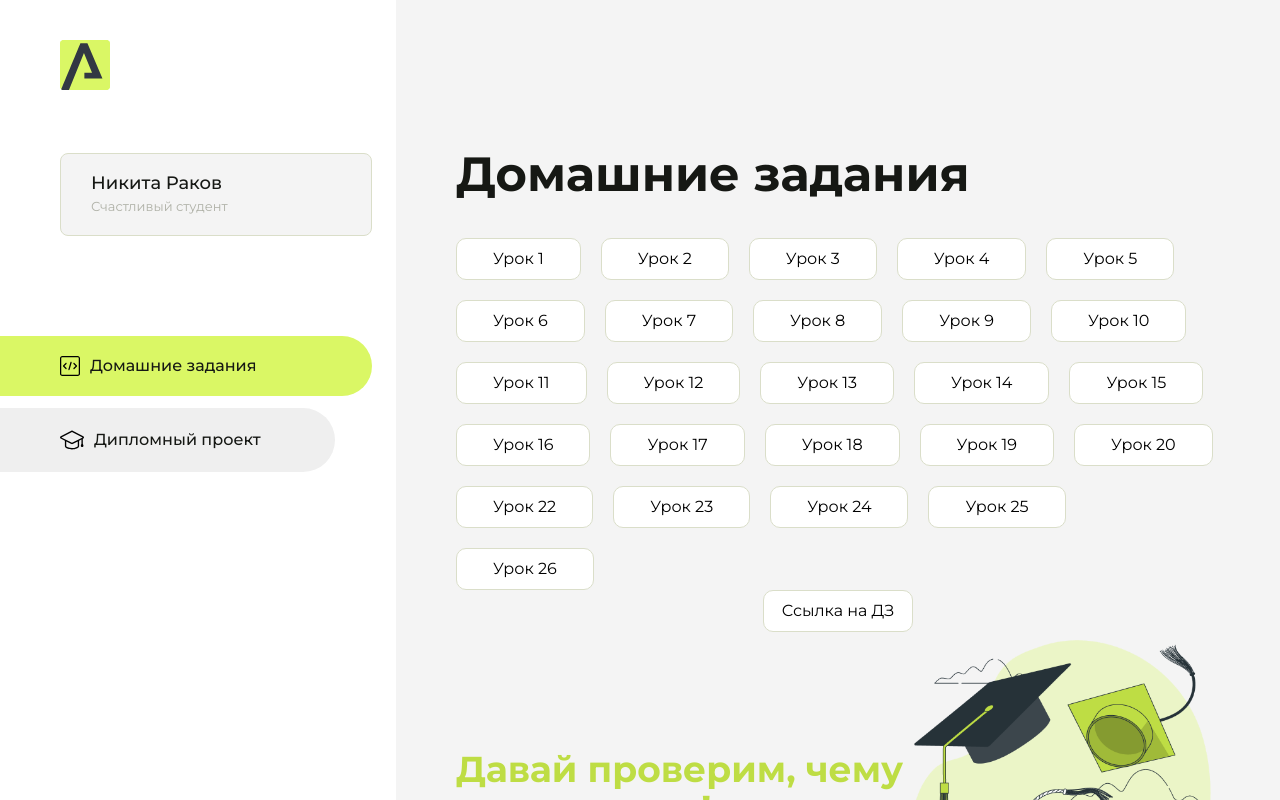
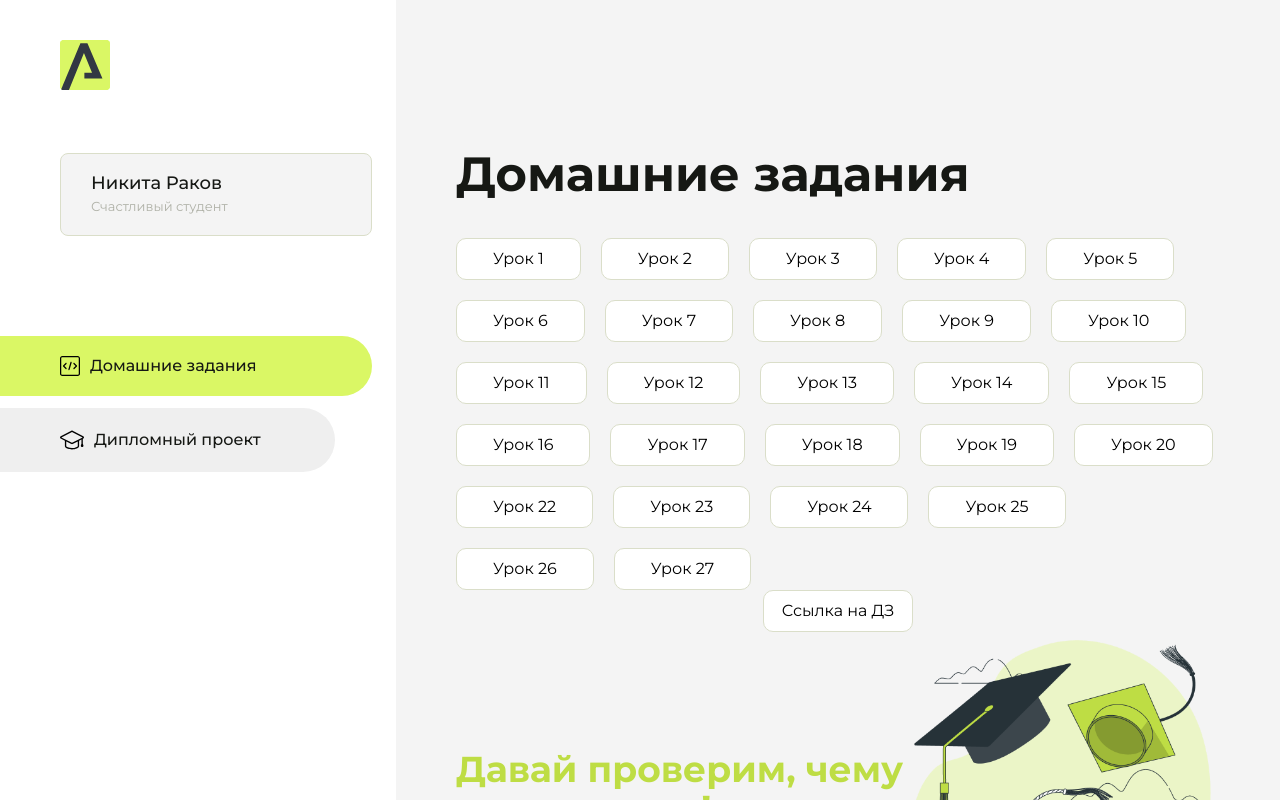
Before and after one commit to nrakov174-del/homwork, a plain HTML site: page index.html in a window 1280 px wide. Shown: the top 800 px of the page. Drawn offline with Linux system fonts and the light colour scheme.

Commit message:
Update index.html

```diff
--- a/index.html
+++ b/index.html
@@ -167,6 +167,9 @@
                    <li class="content__list-item">
                         <a href="урок-26/index.html">Урок 26</a>
                    </li>
+                   <li class="content__list-item">
+                        <a href="js/index.html">Урок 27</a>
+                   </li>
                 </ul>
             </div>
             <div class="content__block hidden" id="diplomBlock">
```
